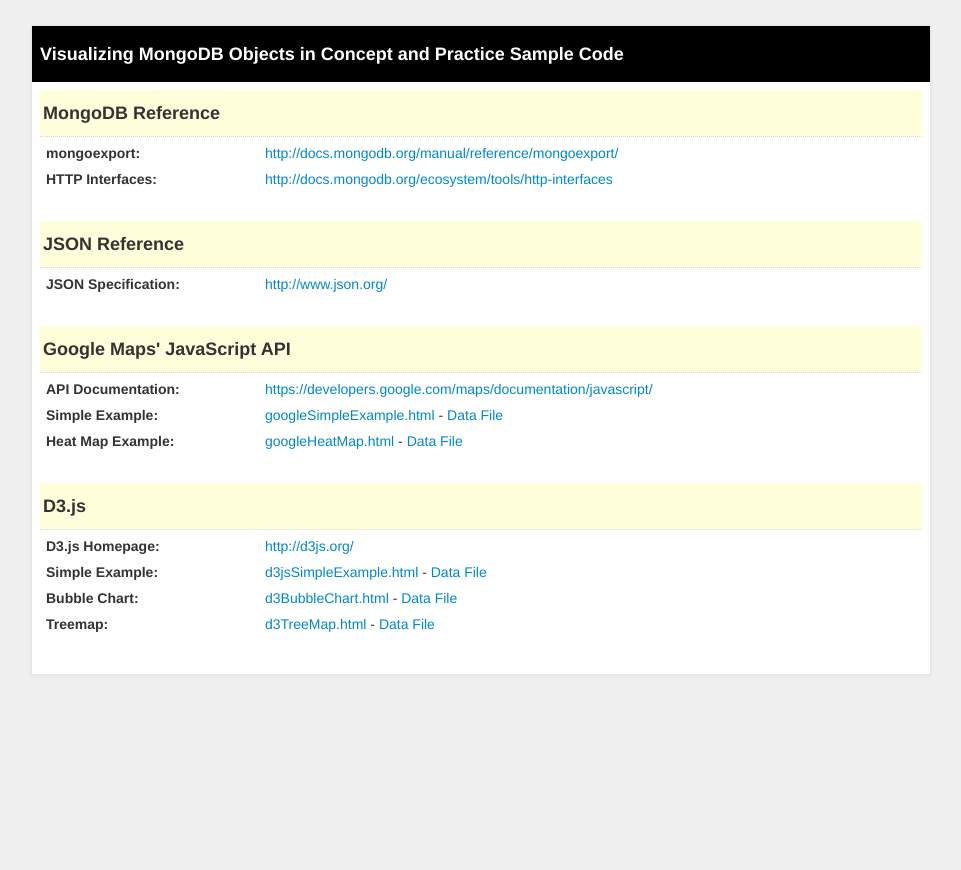
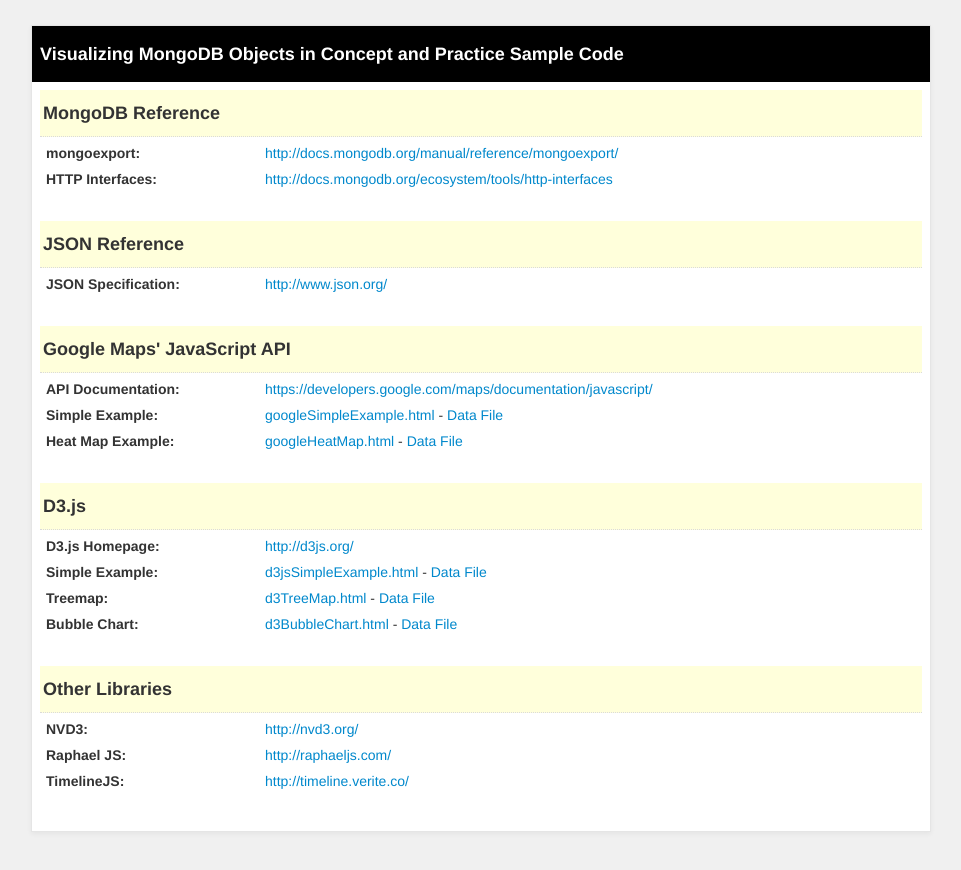
Before and after one commit to cvitter/ikanow.mongodc2013.presentation, a plain HTML site: page index.html in a window 1280 px wide. Shown: the whole page, without its empty margins (159-1120 px from the left). Before the commit the page ends 800 px from the top, so only its background shows below. Drawn offline with Linux system fonts and the light colour scheme.

Commit message:
page updates

```diff
--- a/index.html
+++ b/index.html
@@ -149,6 +149,13 @@ limitations under the License.
 								</td>
 							</tr>
 							<tr>
+								<td width="25%"><strong>Treemap:</strong></td>
+								<td width="75%">
+									<a href="d3TreeMap.html" target="_blank">d3TreeMap.html</a> -
+									<a href="json/bubble_chart_data.json" target="_blank">Data File</a>
+								</td>
+							</tr>
+							<tr>
 								<td width="25%"><strong>Bubble Chart:</strong></td>
 								<td width="75%">
 									<a href="d3BubbleChart.html" target="_blank">d3BubbleChart.html</a> -
@@ -156,10 +163,34 @@ limitations under the License.
 								</td>
 							</tr>
 							<tr>
-								<td width="25%"><strong>Treemap:</strong></td>
+								<td width="25%">&nbsp;</td>
+								<td width="75%"></td>
+							</tr>
+						</table>
+					</td>
+				</tr>
+				<tr style="border-bottom-width: 1px; border-bottom-style:dotted; border-bottom-color:#DADADA;">
+					<td bgcolor="#FFFFDB" width="50%"><h4>Other Libraries</h4></td>
+				</tr>
+				<tr>
+					<td>
+						<table width="100%" cellspacing="1" cellpadding="3">
+							<tr>
+								<td width="25%"><strong>NVD3:</strong></td>
 								<td width="75%">
-									<a href="d3TreeMap.html" target="_blank">d3TreeMap.html</a> -
-									<a href="json/bubble_chart_data.json" target="_blank">Data File</a>
+									<a href="http://nvd3.org/" target="_blank">http://nvd3.org/</a>
+								</td>
+							</tr>
+							<tr>
+								<td width="25%"><strong>Raphael JS:</strong></td>
+								<td width="75%">
+									<a href="http://raphaeljs.com/" target="_blank">http://raphaeljs.com/</a>
+								</td>
+							</tr>
+							<tr>
+								<td width="25%"><strong>TimelineJS:</strong></td>
+								<td width="75%">
+									<a href="http://timeline.verite.co/" target="_blank">http://timeline.verite.co/</a>
 								</td>
 							</tr>
 							<tr>
```
